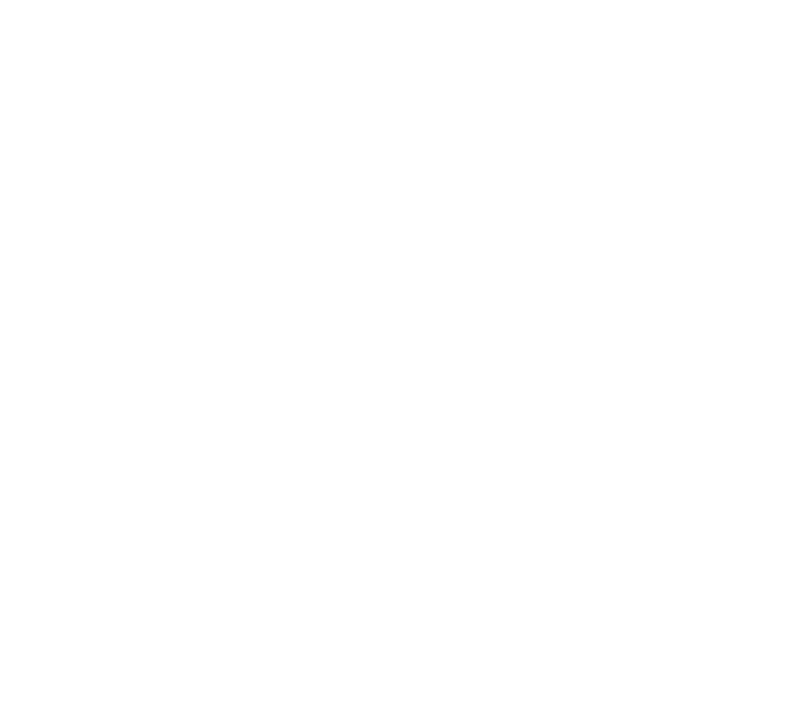
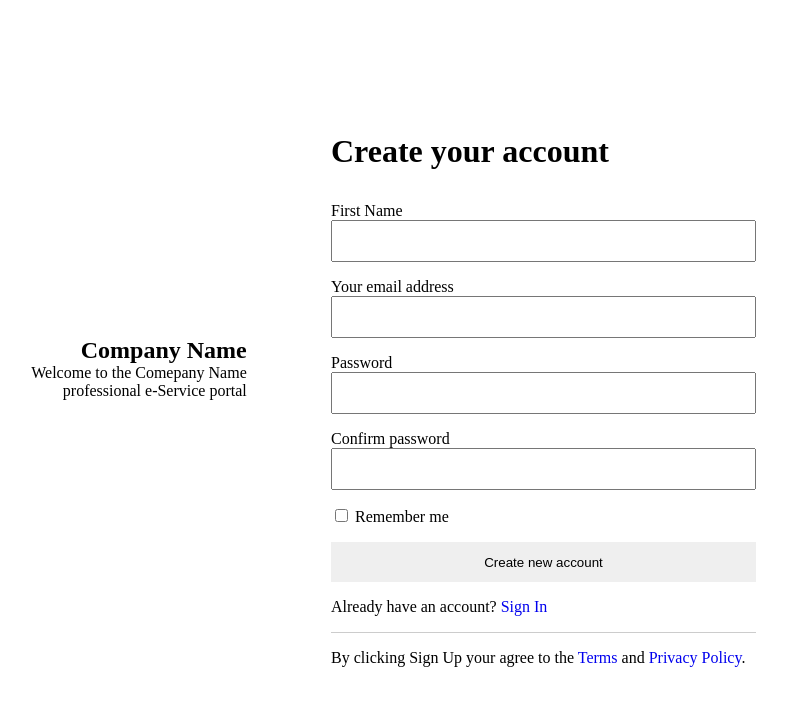
Before and after one commit to malcodeman/Simple-Sign-Up, a plain HTML site: page index.html in a window 1280 px wide. Shown: the whole page, without its empty margins (21-808 px from the left). Drawn offline with Linux system fonts and the light colour scheme.

Commit message:
Markup and margins

```diff
--- a/assets/css/style.css
+++ b/assets/css/style.css
@@ -1,5 +1,6 @@
 body,
 h1,
+h2,
 p {
 	margin: 0;
 }
@@ -7,3 +8,63 @@ p {
 a {
 	text-decoration: none;
 }
+
+.page {
+	display: grid;
+	grid-template-columns: 25% 1fr;
+	min-height: 100vh;
+}
+
+.aside {
+	display: flex;
+	flex-direction: column;
+	justify-content: center;
+	align-items: center;
+}
+
+.text {
+	display: flex;
+	flex-direction: column;
+	align-items: flex-end;
+	margin-bottom: 20%;
+}
+
+.main {
+	display: flex;
+	flex-direction: column;
+	justify-content: center;
+}
+
+.main-content {
+	display: flex;
+	flex-direction: column;
+	max-width: 425px;
+}
+
+.input{
+	height: 38px;
+	padding: 0;
+}
+
+.btn{
+	height: 40px;
+	border: 0;
+	padding: 0;
+}
+
+.divider {
+	height: 1px;
+	background-color: rgba(0, 0, 0, .2);
+}
+
+.mb-1{
+	margin-bottom: 1rem;
+}
+
+.mb-2{
+	margin-bottom: 2rem;
+}
+
+.ml-2{
+	margin-left: 2rem;
+}
--- a/index.html
+++ b/index.html
@@ -1,3 +1,34 @@
 <!DOCTYPE html>
 <meta charset="UTF-8">
 <title>Simple Sign Up</title>
+<link href="assets/css/style.css" rel="stylesheet" />
+<div class="page">
+	<aside class="aside">
+		<div class="text">
+			<h1>Company Name</h1>
+			<p>Welcome to the Comepany Name</p>
+			<p>professional e-Service portal</p>
+		</div>
+	</aside>
+	<main class="main">
+		<div class="main-content ml-2">
+			<h1 class="h1 mb-2">Create your account</h1>
+			<label>First Name</label>
+			<input class="input mb-1" type="text" />
+			<label>Your email address</label>
+			<input class="input mb-1" type="email" />
+			<label>Password</label>
+			<input class="input mb-1" type="password" />
+			<label>Confirm password</label>
+			<input class="input mb-1" type="password" />
+			<div class="mb-1">
+				<input type="checkbox" />
+				<label>Remember me</label>
+			</div>
+			<button class="btn mb-1">Create new account</button>
+			<p class="p mb-1">Already have an account? <a href="#">Sign In</a></p>
+			<div class="divider mb-1"></div>
+			<p class="p">By clicking Sign Up your agree to the <a href="#">Terms</a> and <a href="#">Privacy Policy</a>.</p>
+		</div>
+	</main>
+</div>
```
